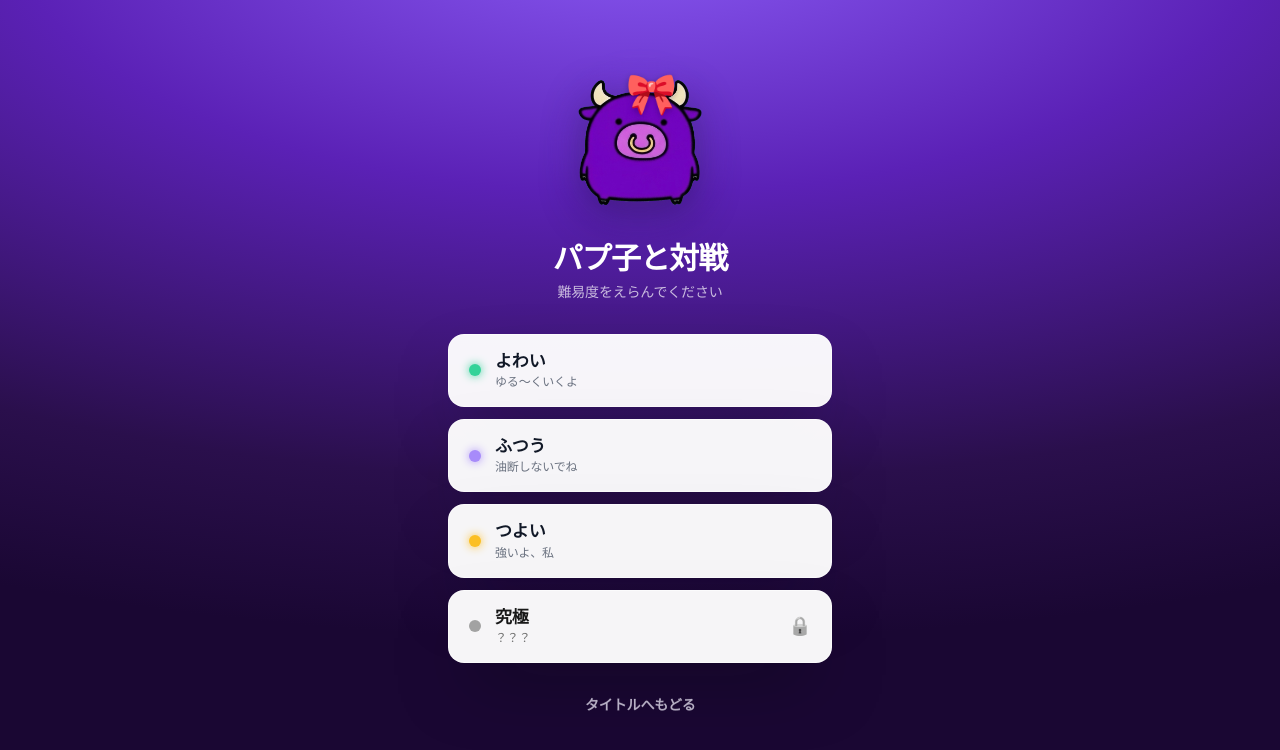
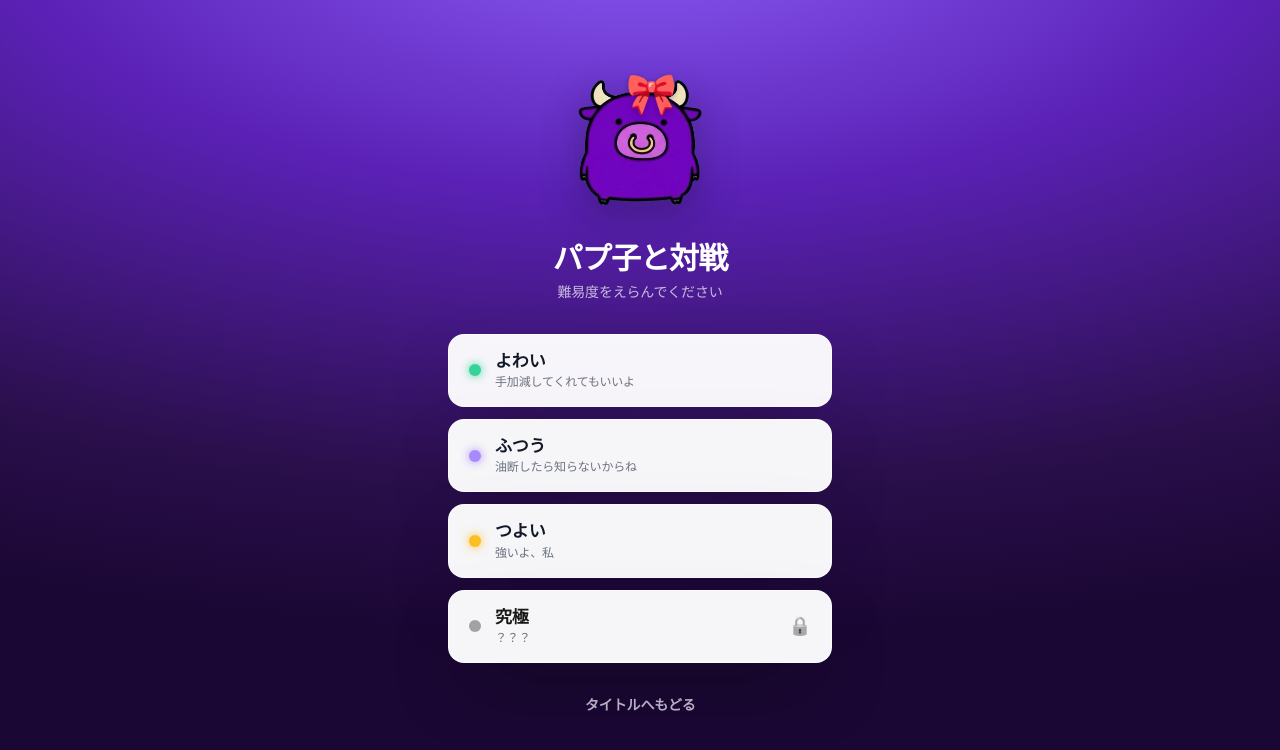
Before and after one commit to PurpleGames-Creator/reversigame, a Next.js app in the folder client/: page /cpu in a window 1280 px wide. Shown: the top 750 px of the page. Built offline with nearby package versions, Linux system fonts and the light colour scheme; no server answers.

Commit message:
tweak: 難易度コメント変更（手加減してくれてもいいよ/油断したら知らないからね/もう誰もついてこれない）
Co-Authored-By: Claude Fable 5 <noreply@anthropic.com>

```diff
--- a/client/pages/cpu.js
+++ b/client/pages/cpu.js
@@ -24,11 +24,11 @@ const YOU = { id: 'you', name: 'あなた' };
 const CPU = { id: 'papuko', name: 'パプ子' };
 
 const DIFFICULTIES = [
-  { key: 'easy', label: 'よわい', desc: 'ゆる～くいくよ', dot: '#34d399' },
-  { key: 'normal', label: 'ふつう', desc: '油断しないでね', dot: '#a78bfa' },
+  { key: 'easy', label: 'よわい', desc: '手加減してくれてもいいよ', dot: '#34d399' },
+  { key: 'normal', label: 'ふつう', desc: '油断したら知らないからね', dot: '#a78bfa' },
   { key: 'hard', label: 'つよい', desc: '強いよ、私', dot: '#fbbf24' },
   // 究極は「つよい」に勝つまでロック（解放状態は localStorage）
-  { key: 'ultimate', label: '究極', desc: 'もう、誰もついてこれない', dot: '#f43f5e', gated: true },
+  { key: 'ultimate', label: '究極', desc: 'もう誰もついてこれない', dot: '#f43f5e', gated: true },
 ];
 
 // 人間 = 白(先手), パプ子 = 紫(後手)
```
